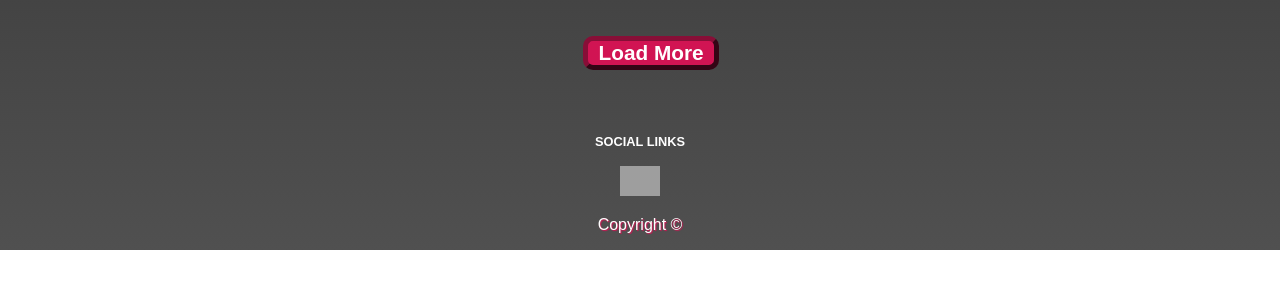
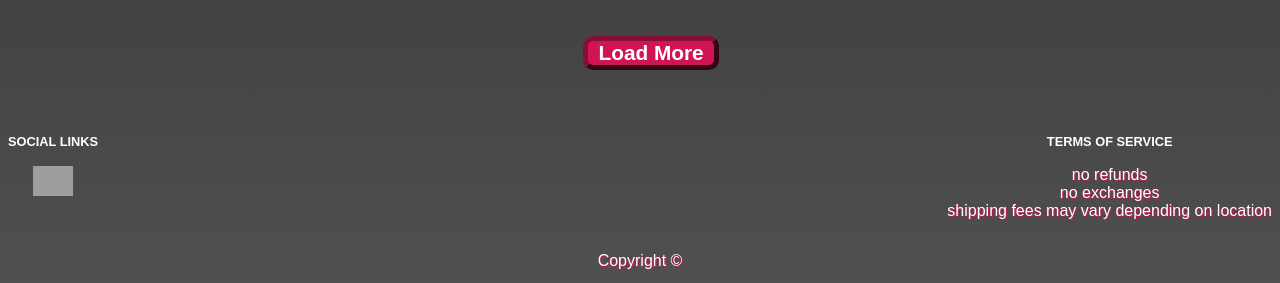
Before and after one commit to dietcokechan/E-CommerceWebsite, a plain HTML site: page html/products.html in a window 1280 px wide. Shown: the part 1181-1464 px from the top of the page. Before the commit the page ends 1431 px from the top, so only its background shows below. Drawn offline with Linux system fonts and the light colour scheme; grey boxes are pictures that could not be loaded.

Commit message:
added terms of service

```diff
--- a/html/products.html
+++ b/html/products.html
@@ -79,10 +79,10 @@
     </body>
     <footer class="footer">
         <!-- back to top button -->
-        <button id="top-btn">
+        <button id="top-btn" onclick="scrollToTop()">
             <img src="https://cdn3.iconfinder.com/data/icons/faticons/32/arrow-up-01-512.png">
         </button>
-        <!-- section for social links -->
+        <div class="section-container">
             <section class="social-links">
                 <h4>Social Links</h4>
                 <p>
@@ -91,6 +91,11 @@
                     </a>
                 </p>
             </section>
-        <p>Copyright &copy;</p>
+            <section class="terms">
+                <h4>Terms of Service</h4>
+                <p>no refunds<br>no exchanges<br>shipping fees may vary depending on location</p>
+            </section>
+        </div>
+        <p class="copyright">Copyright &copy;</p>
     </footer>
 </html>
```
Also changed, not shown: html/about.html (+7 -2 lines), html/cart.html (+7 -2 lines), html/order.html (+7 -2 lines), index.html (+7 -2 lines). Lines whose indentation alone changed are shown as unchanged.
